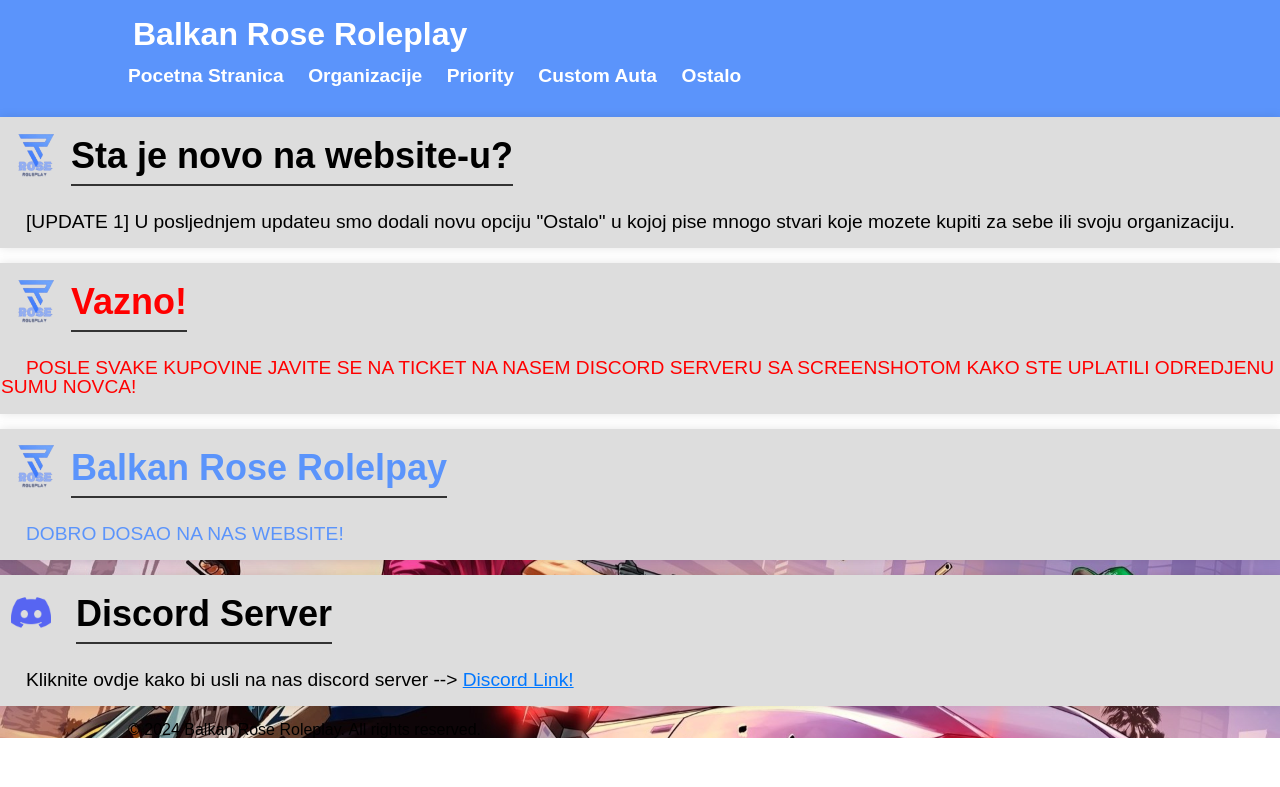
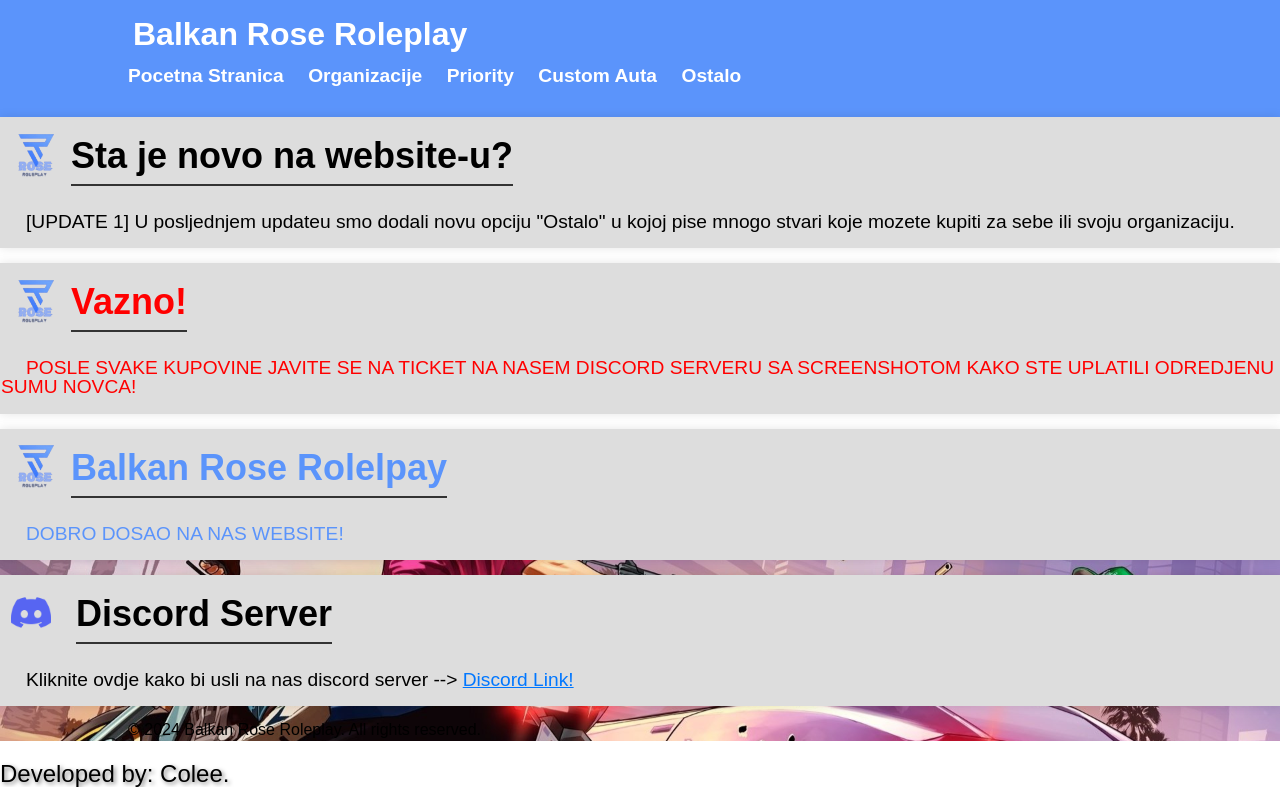
Before and after one commit to BalkanRoseRP/balkanrose, a plain HTML site: page index.html in a window 1280 px wide. Shown: the part 353-1140 px from the top of the page. Before the commit the page ends 1091 px from the top, so only its background shows below. Drawn offline with Linux system fonts and the light colour scheme; a web font is replaced by a local one.

Commit message:
Update index.html

```diff
--- a/index.html
+++ b/index.html
@@ -97,6 +97,25 @@
 </html>
 
 
+<!DOCTYPE html>
+<html lang="hr">
+<head>
+    <meta charset="UTF-8">
+    <meta name="viewport" content="width=device-width, initial-scale=1.0">
+    <title>Tekst sa Sjenkom</title>
+    <style>
+        .text-shadow {
+            font-size: 24px;
+            color: black;
+            text-shadow: 2px 2px 4px rgba(0, 0, 0, 0.5);
+        }
+    </style>
+</head>
+<body>
+    <p class="text-shadow">Developed by: Colee.</p>
+</body>
+</html>
+
 
 
 <!DOCTYPE html>
```
